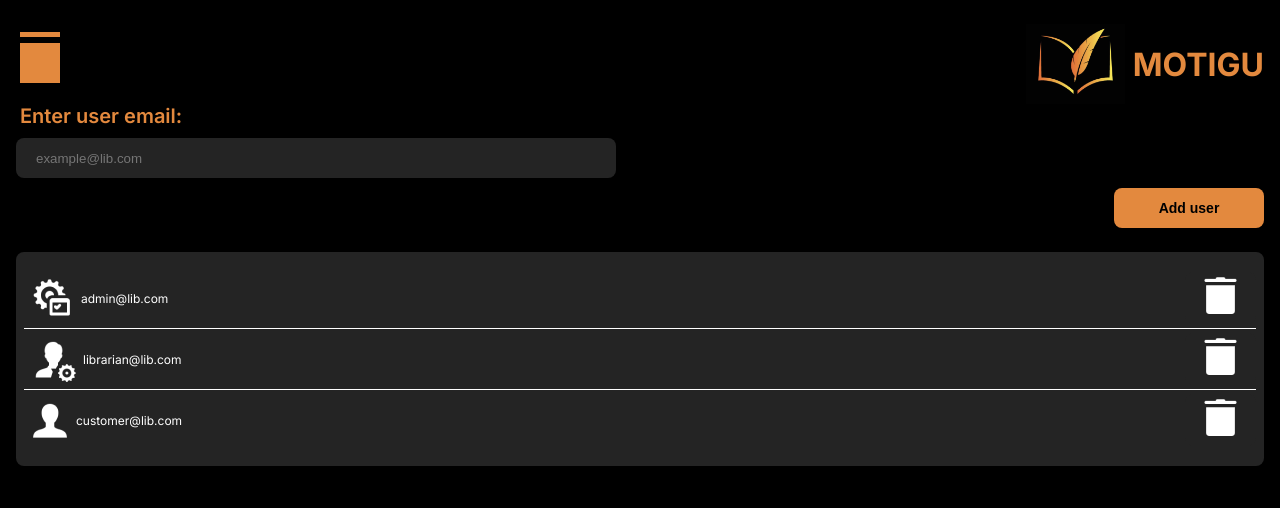
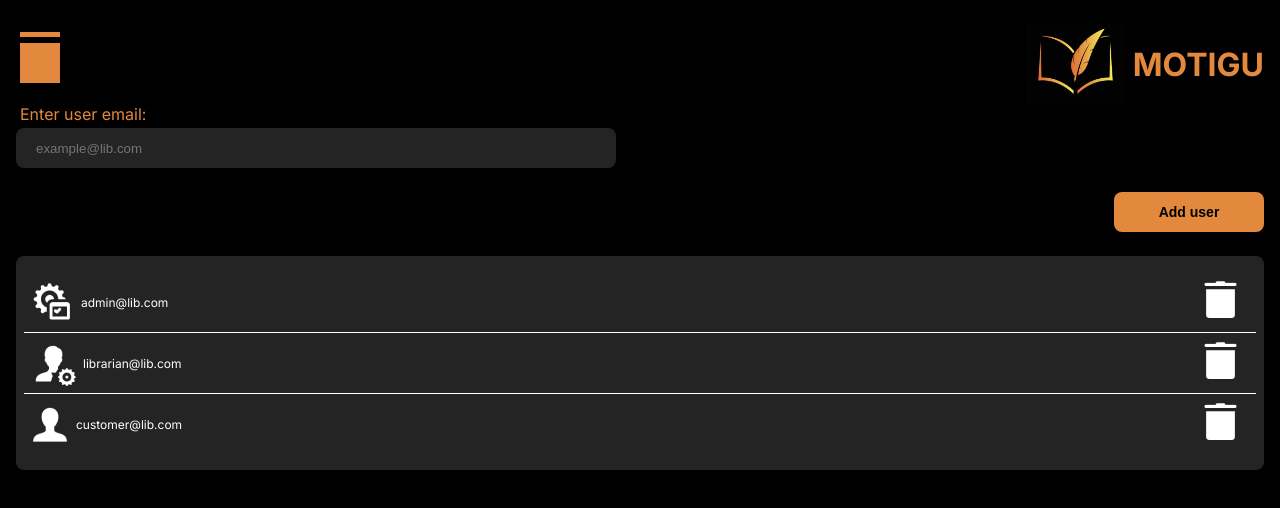
Before and after one commit to KubaC701/library-webiste, a React (Vite) app: page /users in a window 1280 px wide. Shown: the top 508 px of the page. Built offline with nearby package versions, Linux system fonts and the light colour scheme; sample sign-in values are in the browser's storage.

Commit message:
last changes

```diff
--- a/src/components/ManageUsers/UserSearch.jsx
+++ b/src/components/ManageUsers/UserSearch.jsx
@@ -1,19 +1,19 @@
 const UserSearch = () => {
   return (
-    <div className="usersearch__container">
-      <div>
-        <label className="usersearch__label">Enter user email:</label>
-      </div>
-      <div className="usersearch__search">
+    <div className="user-search__container">
+      <label className="user-search__label" htmlFor="search">
+        Enter user email:
+      </label>
+      <div className="user-search__search">
         <input
-          className="usersearch__input"
+          className="user-search__input"
           type="text"
           name="search"
           id="search"
           placeholder="example@lib.com"
         />
       </div>
-      <button type="active" className="usersearch__adduserbutton">
+      <button type="button" className="user-search__adduserbutton">
         Add user
       </button>
     </div>
--- a/src/components/ManageUsers/manage-users.css
+++ b/src/components/ManageUsers/manage-users.css
@@ -1,40 +1,40 @@
-.usersearch__label {
+.user-search__label {
   margin-left: 4px;
-  font-size: 20px;
+  font-size: 16px;
   color: var(--color-primary);
-  font-weight: 600;
+  font-weight: 400;
 }
 
-.usersearch__container {
+.user-search__container {
   display: flex;
   flex-direction: column;
 }
 
-.usersearch__search {
-  margin: 10px 0;
+.user-search__search {
+  margin: 4px 0;
   width: 100%;
   max-width: 600px;
 }
 
-.usersearch__input {
+.user-search__input {
   height: 16px;
   width: 100%;
   max-width: 600px;
   background-color: #242424;
-  color: #000000;
+  color: var(--color-text);
   border-radius: 8px;
   padding: 20px;
   border: none;
 }
 
-.usersearch__adduserbutton {
+.user-search__adduserbutton {
   background-color: var(--color-primary);
   border-radius: 8px;
   padding: 12px;
   width: 100%;
   min-width: 50px;
   max-width: 150px;
-  margin-bottom: 24px;
+  margin: 20px 0 24px;
   border: none;
   font-size: 14px;
   font-weight: 700;
@@ -51,8 +51,6 @@
 .user-item {
   padding: 4px 0;
   color: white;
-  margin-right: auto;
-  margin-top: auto;
   display: flex;
   align-items: center;
   border-bottom: 1px solid var(--color-text);
```
